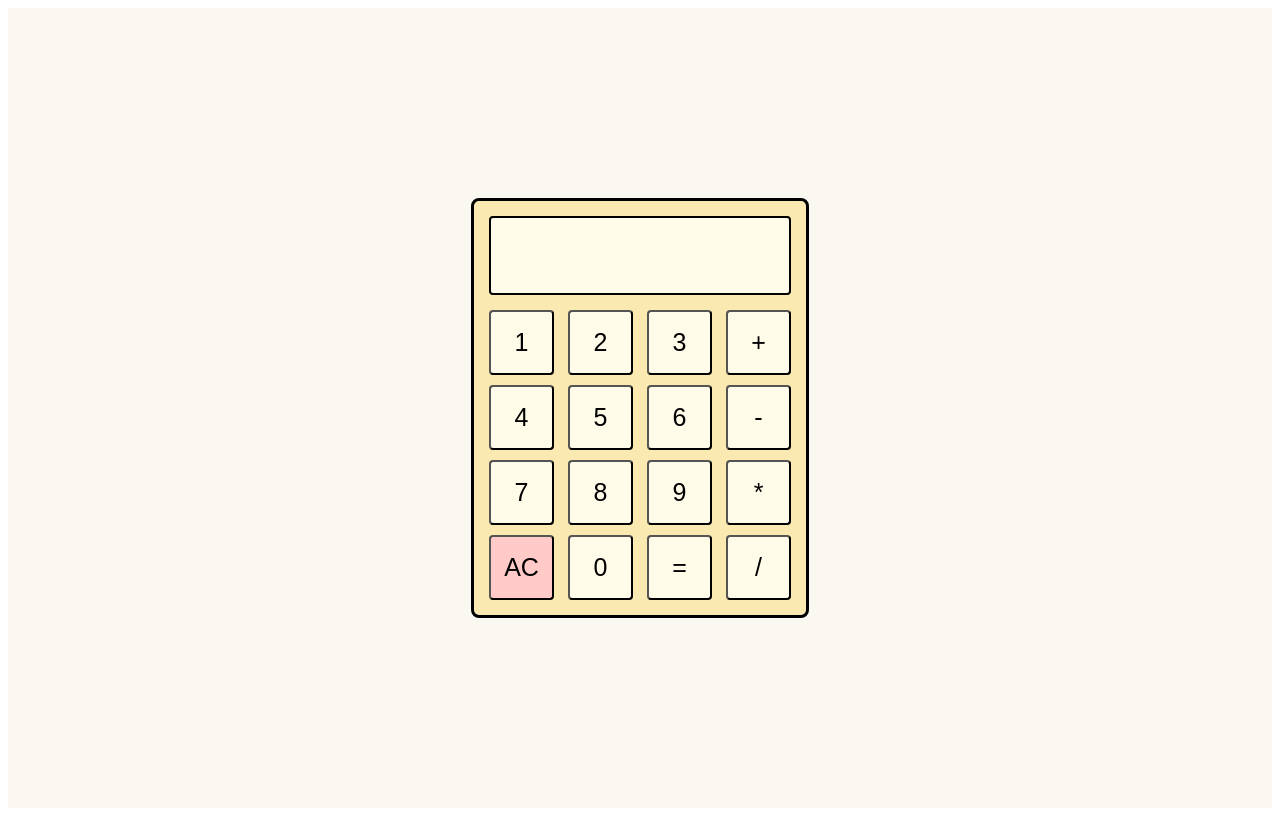
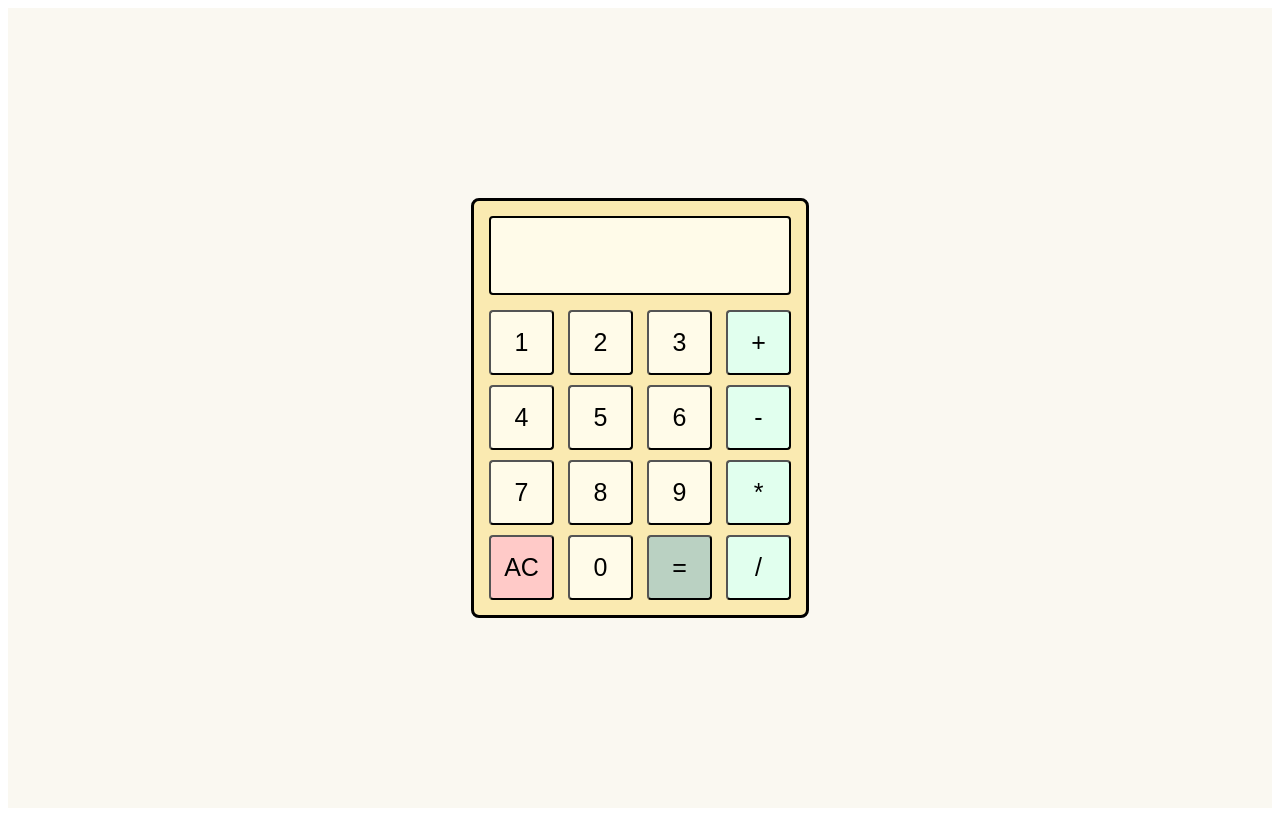
Before and after one commit to KrunalDarekar/calculator, a plain HTML site: page index.html in a window 1280 px wide. Drawn offline with Linux system fonts and the light colour scheme.

Commit message:
Style the operators and equals button differently

```diff
--- a/style.css
+++ b/style.css
@@ -54,3 +54,19 @@ button:hover {
 .allClear:hover {
     background-color: #F7A4A4;
 }
+
+.equals {
+    background-color: #BAD1C2;
+}
+
+.equals:hover {
+    background-color: #4FA095;
+}
+
+.operator {
+    background-color: #E1FFEE;
+}
+
+.operator:hover {
+    background-color: #A5F1E9;
+}
```
